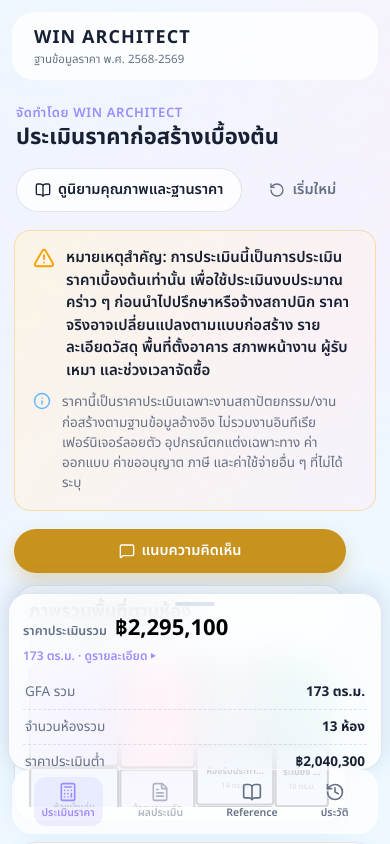
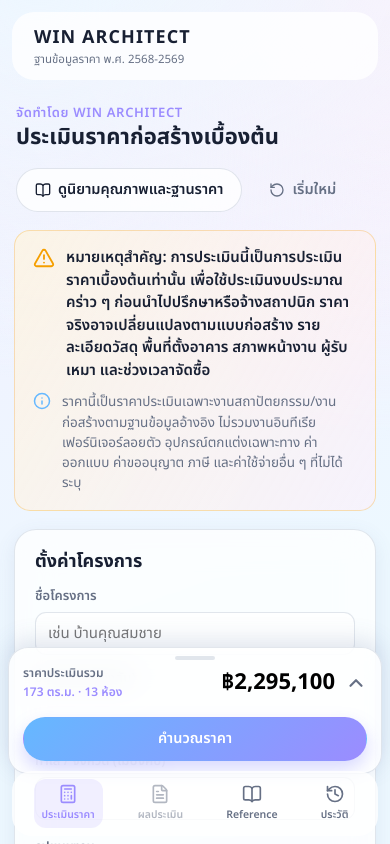
Before and after one commit to PirawitSukhaneskul/win-architect-estimator, a React (Vite) app: page / in a window 390 px wide. Shown: the top 844 px of the page. Built offline with nearby package versions, Linux system fonts and the light colour scheme; a web font is replaced by a local one.

Commit message:
Mobile: stop side block floating, hide spatial on estimator (shown at export), collapsible summary with chevron + safe-area

```diff
--- a/src/components/MobileSummaryBar.tsx
+++ b/src/components/MobileSummaryBar.tsx
@@ -11,9 +11,9 @@ import {
 } from "../lib/format";
 
 /**
- * Mobile-only fixed bottom sheet showing the live summary.
- * Collapsed it takes ~20% of the screen (total + calculate button);
- * tapping the handle expands it to show the full breakdown.
+ * Mobile-only fixed bottom sheet with the live summary.
+ * Collapsed it shows just the total + calculate button; tapping the handle
+ * (chevron) expands the full breakdown, and tapping again tucks it away.
  */
 export function MobileSummaryBar({ onCalculate }: { onCalculate: () => void }) {
   const { state } = useStore();
@@ -30,16 +30,31 @@ export function MobileSummaryBar({ onCalculate }: { onCalculate: () => void }) {
         type="button"
         className="ms-handle"
         aria-expanded={open}
+        aria-label={open ? "ย่อสรุปราคา" : "ดูรายละเอียดสรุปราคา"}
         onClick={() => setOpen((o) => !o)}
       >
         <span className="ms-grip" />
-        <span className="ms-head">
+        <span className="ms-head-left">
           <span className="ms-label">ราคาประเมินรวม</span>
-          <strong className="ms-total">{formatBaht(c.grandTotal)}</strong>
+          <span className="ms-sub">
+            {formatArea(c.gfa)} · {formatNumber(c.roomCount)} ห้อง
+          </span>
         </span>
-        <span className="ms-sub">
-          {formatArea(c.gfa)} · {open ? "ย่อ ▾" : "ดูรายละเอียด ▸"}
-        </span>
+        <strong className="ms-total">{formatBaht(c.grandTotal)}</strong>
+        <svg
+          className="ms-caret"
+          viewBox="0 0 24 24"
+          width="22"
+          height="22"
+          fill="none"
+          stroke="currentColor"
+          strokeWidth="2.4"
+          strokeLinecap="round"
+          strokeLinejoin="round"
+          aria-hidden="true"
+        >
+          <path d="m6 15 6-6 6 6" />
+        </svg>
       </button>
 
       <div className="ms-body">
--- a/src/index.css
+++ b/src/index.css
@@ -1645,10 +1645,8 @@ input[type="range"] {
     flex-direction: column;
   }
   .estimator-side {
-    order: -1;
-    position: sticky;
-    top: 76px;
-    z-index: 20;
+    order: 0;
+    position: static;
   }
   .sticky-side {
     position: static;
@@ -1668,11 +1666,16 @@ input[type="range"] {
     justify-content: space-between;
   }
   .app-main {
-    padding: 16px 14px 220px;
+    padding: 16px 14px calc(200px + env(safe-area-inset-bottom, 0px));
   }
 
   /* Desktop summary card is replaced by the fixed mobile sheet */
   .summary-panel {
+    display: none;
+  }
+  /* Spatial preview is hidden on the estimator page for mobile;
+     it still appears in the result report / export. */
+  .estimator-side .spatial-panel {
     display: none;
   }
 
@@ -1682,38 +1685,32 @@ input[type="range"] {
     position: fixed;
     left: 8px;
     right: 8px;
-    bottom: 74px;
+    bottom: calc(70px + env(safe-area-inset-bottom, 0px));
     z-index: 45;
-    padding: 12px 14px 12px;
+    padding: 6px 14px 12px;
     border-radius: 20px;
     background: var(--glass-strong);
-    backdrop-filter: blur(18px) saturate(140%);
-    -webkit-backdrop-filter: blur(18px) saturate(140%);
+    backdrop-filter: blur(16px) saturate(140%);
+    -webkit-backdrop-filter: blur(16px) saturate(140%);
     border: 1px solid var(--line);
     box-shadow: 0 -6px 24px rgba(80, 100, 150, 0.18);
-    max-height: 21vh;
-    overflow: hidden;
-    transition: max-height 0.28s ease;
-  }
-  .mobile-summary.is-open {
-    max-height: 76vh;
-    overflow-y: auto;
+    max-height: 82vh;
   }
   .ms-handle {
     position: relative;
     display: flex;
-    flex-direction: column;
-    gap: 2px;
+    align-items: center;
+    gap: 10px;
     border: none;
     background: transparent;
     width: 100%;
-    padding: 6px 0 4px;
+    padding: 10px 0 6px;
     text-align: left;
     cursor: pointer;
   }
   .ms-grip {
     position: absolute;
-    top: -4px;
+    top: 2px;
     left: 50%;
     transform: translateX(-50%);
     width: 40px;
@@ -1721,28 +1718,44 @@ input[type="range"] {
     border-radius: 2px;
     background: var(--line);
   }
-  .ms-head {
+  .ms-head-left {
     display: flex;
-    align-items: baseline;
-    justify-content: space-between;
-    gap: 8px;
+    flex-direction: column;
+    gap: 1px;
+    flex: 1;
+    min-width: 0;
   }
   .ms-label {
-    font-size: 12.5px;
+    font-size: 12px;
     color: var(--muted);
     font-weight: 600;
-  }
-  .ms-total {
-    font-size: 22px;
-    font-weight: 700;
   }
   .ms-sub {
     font-size: 12px;
     color: var(--violet);
     font-weight: 600;
   }
+  .ms-total {
+    font-size: 22px;
+    font-weight: 700;
+    white-space: nowrap;
+  }
+  .ms-caret {
+    flex-shrink: 0;
+    color: var(--muted);
+    transition: transform 0.2s ease;
+  }
+  .mobile-summary.is-open .ms-caret {
+    transform: rotate(180deg);
+  }
   .ms-body {
-    margin: 6px 0 2px;
+    display: none;
+    margin: 4px 0 2px;
+    max-height: 44vh;
+    overflow-y: auto;
+  }
+  .mobile-summary.is-open .ms-body {
+    display: block;
   }
   .ms-row {
     display: flex;
@@ -1755,6 +1768,9 @@ input[type="range"] {
   .ms-row span {
     color: var(--muted);
   }
+  .ms-row strong {
+    font-variant-numeric: tabular-nums;
+  }
   .ms-row.is-emphasize strong {
     color: var(--violet);
   }
@@ -1780,7 +1796,7 @@ input[type="range"] {
   .tab-bar {
     display: flex;
     position: fixed;
-    bottom: 10px;
+    bottom: calc(8px + env(safe-area-inset-bottom, 0px));
     left: 50%;
     transform: translateX(-50%);
     width: calc(100% - 24px);
```
